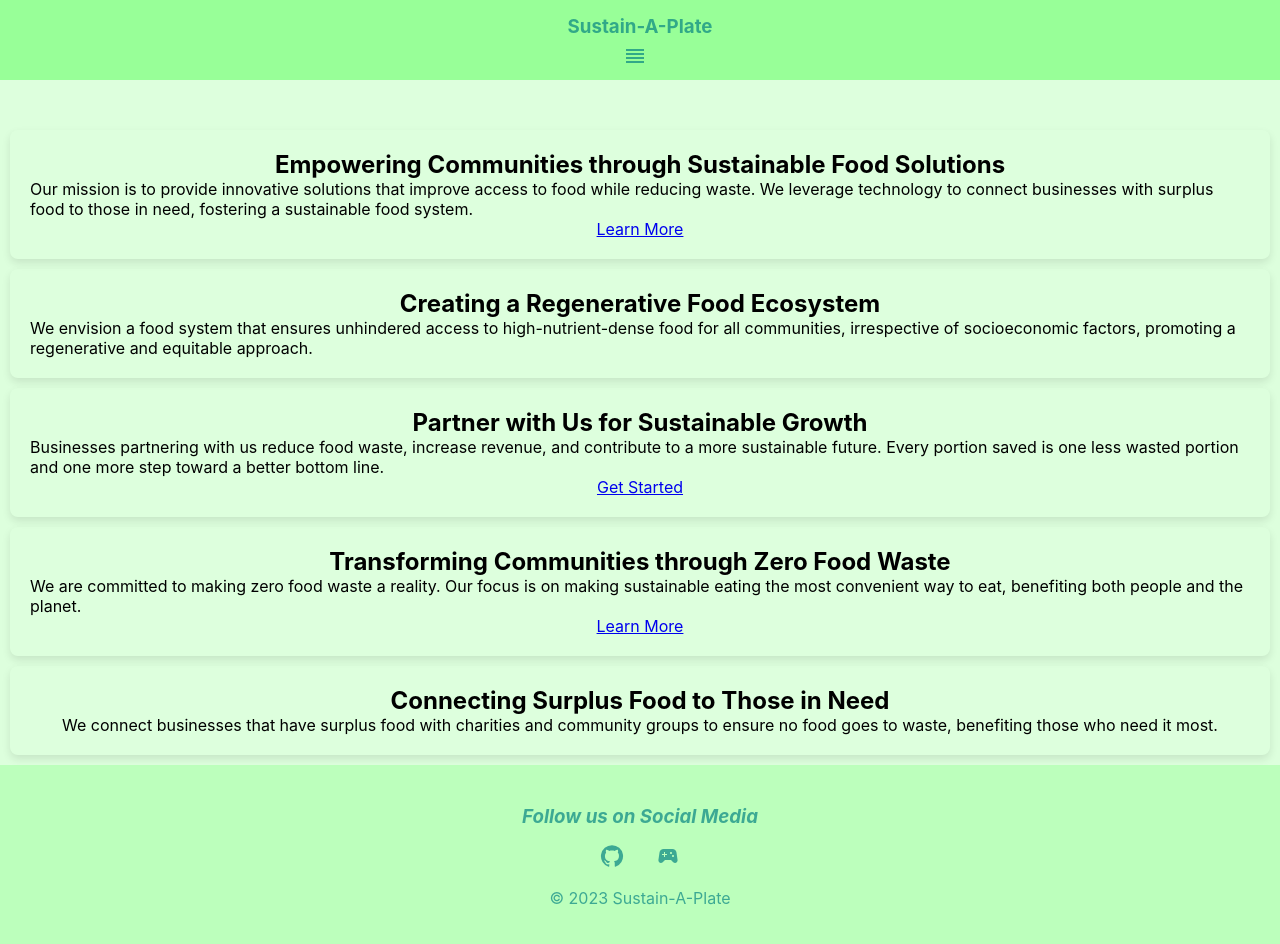
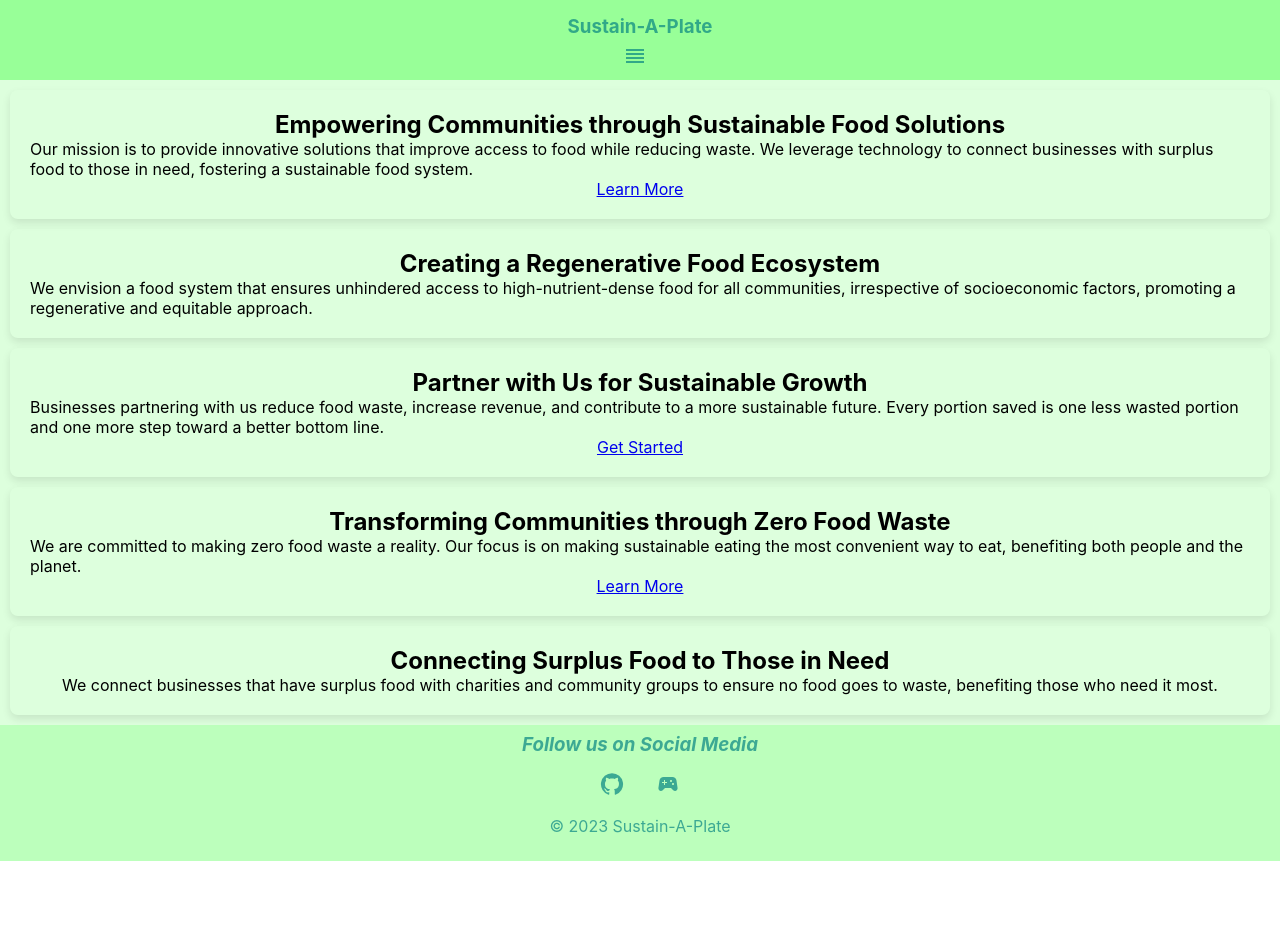
Before and after one commit to Will-Riffe/Sustain-A-Plate, a React (Create React App) app in the folder client/: page / in a window 1280 px wide. Shown: the top 944 px of the page. After the commit the page ends 861 px from the top, so only its background shows below. Built offline with nearby package versions, Linux system fonts and the light colour scheme.

Commit message:
Fixed some styling. Thanks TA John for pointing us in the right direction!

```diff
--- a/client/src/components/Navbar/Navbar.css
+++ b/client/src/components/Navbar/Navbar.css
@@ -1,5 +1,4 @@
 .navbar-container {
-  position: fixed;
   top: 0;
   left: 0;
   width: 100%;
--- a/client/src/components/footer/footer.css
+++ b/client/src/components/footer/footer.css
@@ -3,10 +3,10 @@ footer {
   background: var(--colorTwo);
   color: var(--textColor);
   bottom: 0;
-  height: 25%;
+  height: 8.5rem;
   text-align: center;
   position: relative;
-  padding: 5vh;
+  padding: 1vh;
   width: 100%;
   }
 
--- a/client/src/components/header/header.css
+++ b/client/src/components/header/header.css
@@ -10,7 +10,7 @@
     padding: 0.625rem;
     background-color: #373A40;
     color:aliceblue;
-    position: relative;
+    position: sticky;
     min-width: 100%;
 }
 
--- a/client/src/pages/home/home.css
+++ b/client/src/pages/home/home.css
@@ -10,5 +10,5 @@
   }
 
 .home-container {
-    margin-top:15vh;
+    flex-grow: 1;
 }
```
